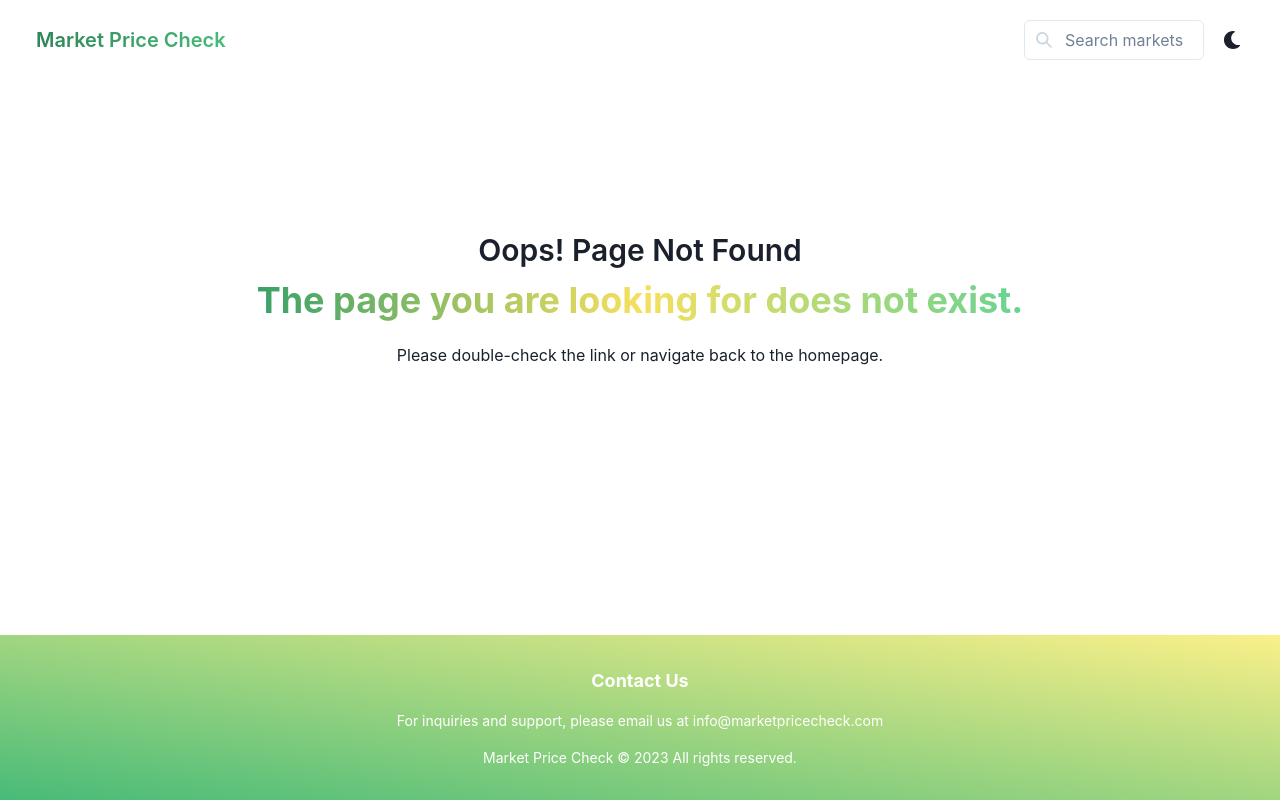
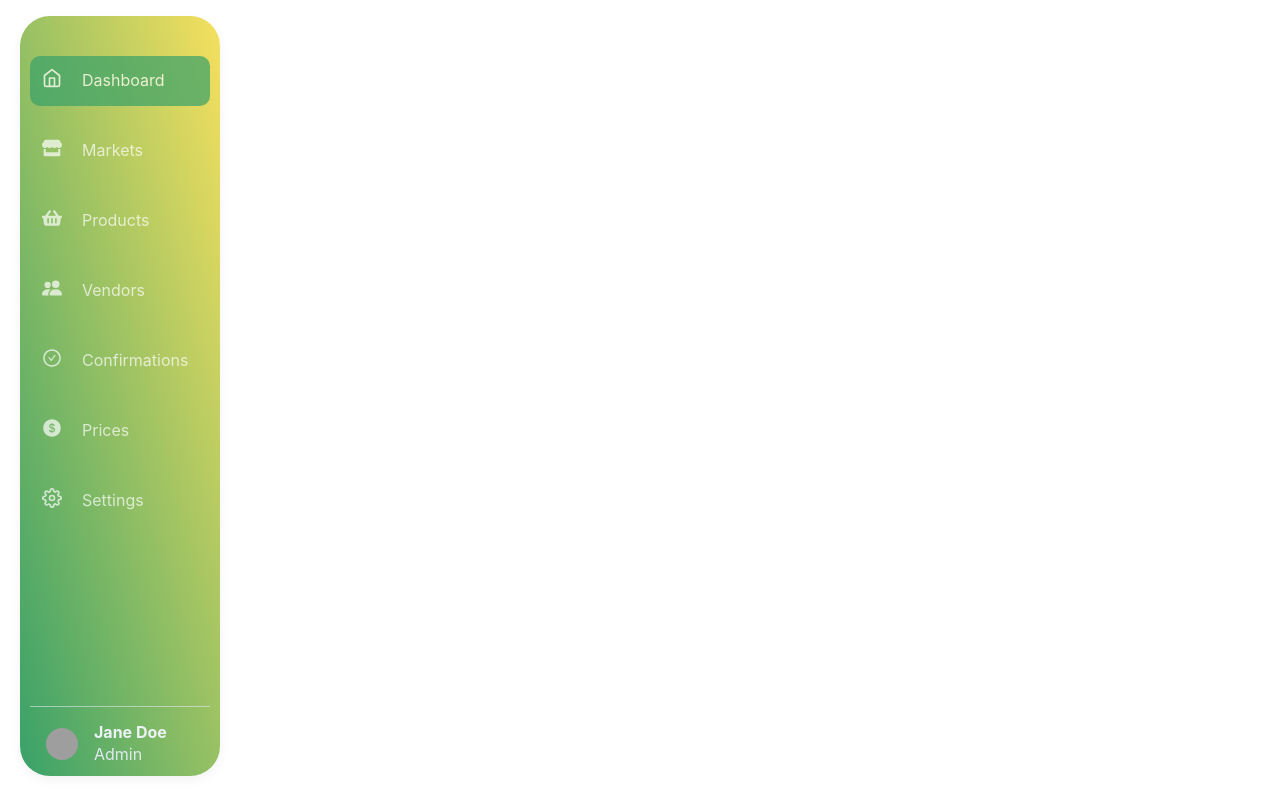
Before and after one commit to bojicuros/farmer-market-app, a React (Create React App) app: page /dashboard in a window 1280 px wide. Built offline with nearby package versions, Linux system fonts and the light colour scheme; grey boxes are pictures that could not be loaded.

Commit message:
Added sidebar

```diff
--- a/src/App.tsx
+++ b/src/App.tsx
@@ -10,6 +10,7 @@ import Register from "./pages/Register";
 import NotFound from "./pages/NotFound";
 import ForgotPassword from "./pages/ForgotPassword";
 import SearchPage from "./pages/SearchPage";
+import Dashboard from "./pages/Dashboard";
 
 const App = () => {
   return (
@@ -21,6 +22,7 @@ const App = () => {
           <DefaultRoute path="/register" element={<Register />} />
           <DefaultRoute path="/forgot-password" element={<ForgotPassword />} />
           <DefaultRoute path="/search" element={<SearchPage />} />
+          <DefaultRoute path="/dashboard" element={<Dashboard />} />
           <DefaultRoute path="*" element={<NotFound />} />
         </Routes>
       </Router>
--- /dev/null
+++ b/src/components/NavItem.tsx
@@ -0,0 +1,52 @@
+import React from "react";
+import {
+  Flex,
+  Text,
+  Icon,
+  Link,
+  Menu,
+  MenuButton,
+  useColorMode,
+} from "@chakra-ui/react";
+import { IconBaseProps } from "react-icons";
+
+type Props = {
+  icon: React.ElementType<IconBaseProps>;
+  title: string;
+  active?: boolean;
+};
+
+export default function NavItem(props: Props) {
+  const { icon, title, active } = props;
+  const { colorMode } = useColorMode();
+
+  return (
+    <Flex mt={30} flexDir="column" w="100%" alignItems="flex-start" h="5vh">
+      <Menu placement="right">
+        <Link
+          backgroundColor={active ? "green.500" : undefined}
+          opacity="70%"
+          p={3}
+          borderRadius={10}
+          _hover={{ textDecoration: "none", backgroundColor: "green.500" }}
+          w="100%"
+        >
+          <MenuButton
+            w="100%"
+            color={colorMode === "light" ? "white" : "black"}
+          >
+            <Flex>
+              <Icon
+                as={icon}
+                fontSize="xl"
+              />
+              <Text ml={5} display="flex">
+                {title}
+              </Text>
+            </Flex>
+          </MenuButton>
+        </Link>
+      </Menu>
+    </Flex>
+  );
+}
--- a/src/components/ProductTable.tsx
+++ b/src/components/ProductTable.tsx
@@ -12,18 +12,16 @@ import {
 import { useState } from "react";
 
 type Product = {
-    id: number,
-    name: string,
-    price: number,
-    measureUnit: string
+  id: number;
+  name: string;
+  price: number;
+  measureUnit: string;
 };
 
 export const ProductTable = () => {
   const { colorMode } = useColorMode();
   const isSmallerScreen = useBreakpointValue({ base: true, md: false });
   const [sortConfig, setSortConfig] = useState({ key: "name", direction: "" });
-
-
 
   const products = [
     { name: "Apples", price: 2.99, measureUnit: "Kilos", id: 1 },
@@ -43,7 +41,6 @@ import {
   const sortedProducts = [...products].sort((a, b) => {
     const aValue = a[sortConfig.key as keyof Product];
     const bValue = b[sortConfig.key as keyof Product];
-
 
     if (typeof aValue === "string" && typeof bValue === "string") {
       if (sortConfig.direction === "asc") {
@@ -72,11 +69,8 @@ import {
   };
 
   return (
-      <TableContainer
-        mt={10}
-        w={isSmallerScreen ? undefined : "60%"}
-      >
-        <Table cursor={"normal"}>
+    <TableContainer mt={10} w={isSmallerScreen ? undefined : "60%"}>
+      <Table>
         <Thead>
           <Tr cursor={"pointer"}>
             <Th
--- /dev/null
+++ b/src/components/Sidebar.tsx
@@ -0,0 +1,129 @@
+import {
+  Flex,
+  Divider,
+  Avatar,
+  Heading,
+  Text,
+  useColorMode,
+  useMediaQuery,
+  Box,
+} from "@chakra-ui/react";
+import NavItem from "../components/NavItem";
+import { useEffect, useState } from "react";
+import { BsPeopleFill } from "react-icons/bs";
+import { FaShoppingBasket, FaStore } from "react-icons/fa";
+import { FiHome, FiSettings, FiMenu } from "react-icons/fi";
+import { AiOutlineCheckCircle, AiFillDollarCircle } from "react-icons/ai";
+
+const Sidebar = () => {
+  const { colorMode } = useColorMode();
+  const [isSmallerScreen] = useMediaQuery("(max-width: 768px)");
+  const [isSidebarCollapsed, setIsSidebarCollapsed] = useState(isSmallerScreen);
+  const [collapsedForEffect, setCollapsedForEffect] =
+    useState(isSidebarCollapsed);
+
+  const [showLogoutPopup, setShowLogoutPopup] = useState(false);
+
+  useEffect(() => {
+    if (isSmallerScreen !== collapsedForEffect) {
+      setIsSidebarCollapsed(isSmallerScreen);
+      setCollapsedForEffect(isSmallerScreen);
+    }
+  }, [isSmallerScreen, collapsedForEffect]);
+
+  const toggleSidebar = () => {
+    setIsSidebarCollapsed(!isSidebarCollapsed);
+  };
+
+  const handleLogoutPopup= () => {
+    setShowLogoutPopup(!showLogoutPopup);
+  };
+
+  const handleLogout= () => {
+    console.log("Logged out");
+  };
+
+  return (
+    <Flex
+      pos="absolute"
+      left="5"
+      top="3"
+      h={isSidebarCollapsed ? "10" : "95vh"}
+      marginTop="1"
+      boxShadow="0 4px 12px 0 rgba(0, 0, 0, 0.05)"
+      borderRadius="30px"
+      w={isSmallerScreen ? (isSidebarCollapsed ? "15" : "90%") : "200px"}
+      flexDir="column"
+      justifyContent="space-between"
+      bgGradient={"linear(to-tr, green.500, yellow.300)"}
+    >
+      {isSmallerScreen && (
+        <Flex
+          justify="flex-end"
+          px={5}
+          py={2}
+          color={colorMode === "light" ? "gray.100" : "black"}
+          mb="-10"
+        >
+          <FiMenu size={24} onClick={toggleSidebar} cursor="pointer" />
+        </Flex>
+      )}
+      {!isSidebarCollapsed && (
+        <Flex p="5%" flexDir="column" w="100%" alignItems="flex-start" as="nav">
+          <NavItem icon={FiHome} title="Dashboard" active />
+          <NavItem icon={FaStore} title="Markets" />
+          <NavItem icon={FaShoppingBasket} title="Products" />
+          <NavItem icon={BsPeopleFill} title="Vendors" />
+          <NavItem icon={AiOutlineCheckCircle} title="Confirmations" />
+          <NavItem icon={AiFillDollarCircle} title="Prices" />
+          <NavItem icon={FiSettings} title="Settings" />
+        </Flex>
+      )}
+
+      {!isSidebarCollapsed && (
+        <Flex p="5%" flexDir="column" w="100%" alignItems="flex-start" ml="4">
+          <Divider ml={"-4"} />
+          <Flex
+            mt={4}
+            align="center"
+            cursor="pointer"
+            onClick={handleLogoutPopup}
+          >
+            {showLogoutPopup && (
+              <Box
+                position="absolute"
+                top="90%"
+                right={isSmallerScreen ? "200" : "-100"}
+                width="90px"
+                p="1rem"
+                bg="green.500"
+                borderRadius="10px"
+                color={colorMode === "light" ? "white" : "black"}
+                zIndex="1"
+                opacity="70%"
+                onClick={handleLogout}
+              >
+                Log out
+              </Box>
+            )}
+            <Avatar size="sm" src="avatar-1.jpg" />
+            <Flex flexDir="column" ml={4} display="flex">
+              <Heading
+                as="h3"
+                size="sm"
+                color={colorMode === "light" ? "gray.100" : "black"}
+              >
+                Jane Doe
+              </Heading>
+              <Text color={colorMode === "light" ? "gray.200" : "black"}>
+                Admin
+              </Text>
+            </Flex>
+          </Flex>
+        </Flex>
+      )}
+    </Flex>
+  );
+};
+
+export default Sidebar;
--- /dev/null
+++ b/src/pages/Dashboard.tsx
@@ -0,0 +1,15 @@
+import { Flex, useBreakpointValue } from "@chakra-ui/react";
+import Sidebar from "../components/Sidebar";
+
+const Dashboard = () => {
+
+  const isSmallerScreen = useBreakpointValue({ base: true, md: false });
+
+  return (
+    <Flex minHeight="100vh" flexDirection={isSmallerScreen ? "column" : "row"}>
+        <Sidebar />
+    </Flex>
+  );
+};
+
+export default Dashboard;
```
Lines whose indentation alone changed are shown as unchanged.
